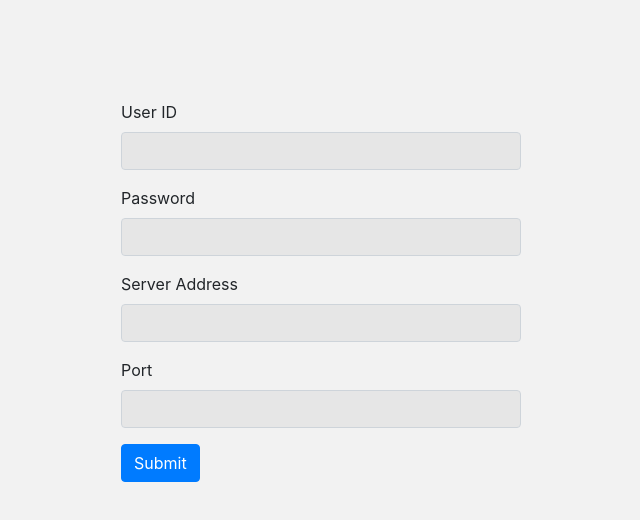
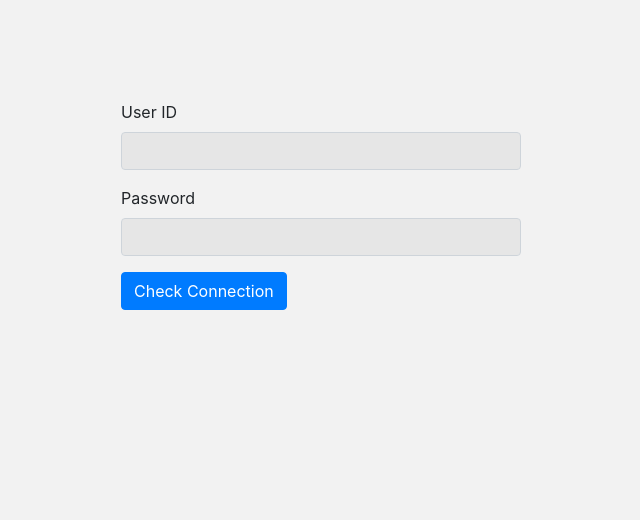
Before and after one commit to elmatkos/cameratest, a plain HTML site: page index.html in a window 1280 px wide. Shown: the whole page, without its empty margins (319-959 px from the left). Drawn offline with nearby package versions, Linux system fonts and the light colour scheme.

Commit message:
Update index.html

```diff
--- a/index.html
+++ b/index.html
@@ -29,18 +29,26 @@
                     <label for="password">Password</label>
                     <input type="password" class="form-control" id="password" name="password" required>
                 </div>
-                <div class="form-group">
-                    <label for="serverAddress">Server Address</label>
-                    <input type="text" class="form-control" id="serverAddress" name="serverAddress" required>
-                </div>
-                <div class="form-group">
-                    <label for="port">Port</label>
-                    <input type="number" class="form-control" id="port" name="port" required>
-                </div>
-                <button type="submit" class="btn btn-primary">Submit</button>
+                <button type="button" class="btn btn-primary" onclick="checkConnection()">Check Connection</button>
             </form>
         </div>
     </div>
+
+    <script>
+        function checkConnection() {
+            fetch('/check-connection')
+                .then(response => response.text())
+                .then(result => {
+                    console.log(result);
+                    alert(result);
+                })
+                .catch(error => {
+                    console.error(error);
+                    alert('Connection failed');
+                });
+        }
+    </script>
+
     <script src="https://code.jquery.com/jquery-3.3.1.slim.min.js"></script>
     <script src="https://stackpath.bootstrapcdn.com/bootstrap/4.3.1/js/bootstrap.min.js"></script>
 </body>
```
